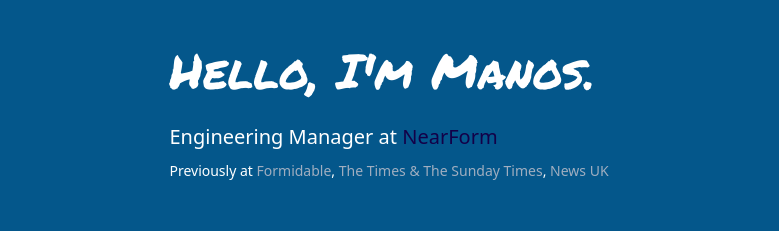
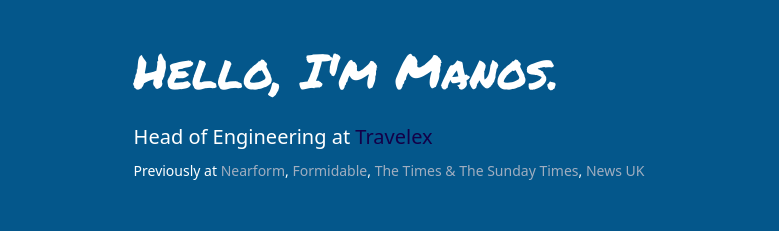
Before and after one commit to manosim/manos.im, a Gatsby site: page / in a window 1280 px wide. Shown: the part 82-313 px from the top of the page, without its empty margins (251-1030 px from the left). Built offline with nearby package versions, Linux system fonts and the light colour scheme; Gatsby itself is replaced by a stand-in of ours.

Commit message:
feat: update homepage details

```diff
--- a/src/pages/index.js
+++ b/src/pages/index.js
@@ -5,25 +5,34 @@
 
 const IndexPage = ({ location }) => (
   <Layout location={location}>
-    <SEO title="Engineering Manager at NearForm, London" />
+    <SEO title="Head of Engineering at Travelex" />
 
     <div className="flex flex-1 flex-col justify-center items-center bg-primary text-white">
       <div className="max-w-xl mx-12 my-5">
         <h1 className="font-display text-5xl">Hello, I'm Manos.</h1>
         <div className="mt-4 font-medium text-xl">
-          Engineering Manager at{' '}
+          Head of Engineering at{' '}
           <a
             className="text-nearform hover:text-gray-900"
-            href="https://www.nearform.com/"
+            href="https://www.travelex.com/"
             target="_blank"
             rel="noopener noreferrer"
           >
-            NearForm
+            Travelex
           </a>
         </div>
 
         <div className="mt-2 font-light text-sm">
           Previously at{' '}
+          <a
+            className="hover:text-blue-400"
+            href="https://www.nearform.com/"
+            target="_blank"
+            rel="noopener noreferrer"
+          >
+            Nearform
+          </a>
+          ,{' '}
           <a
             className="hover:text-blue-400"
             href="https://www.formidable.com/"
```
